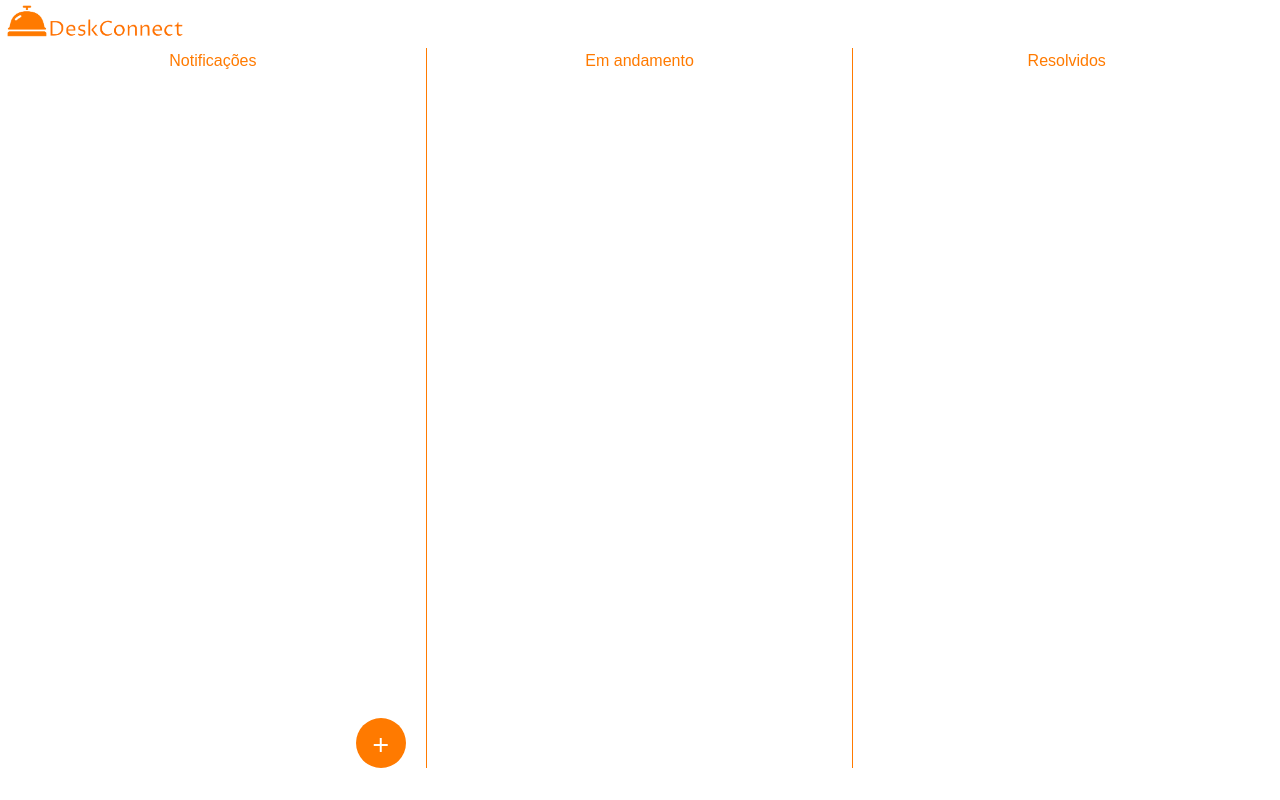
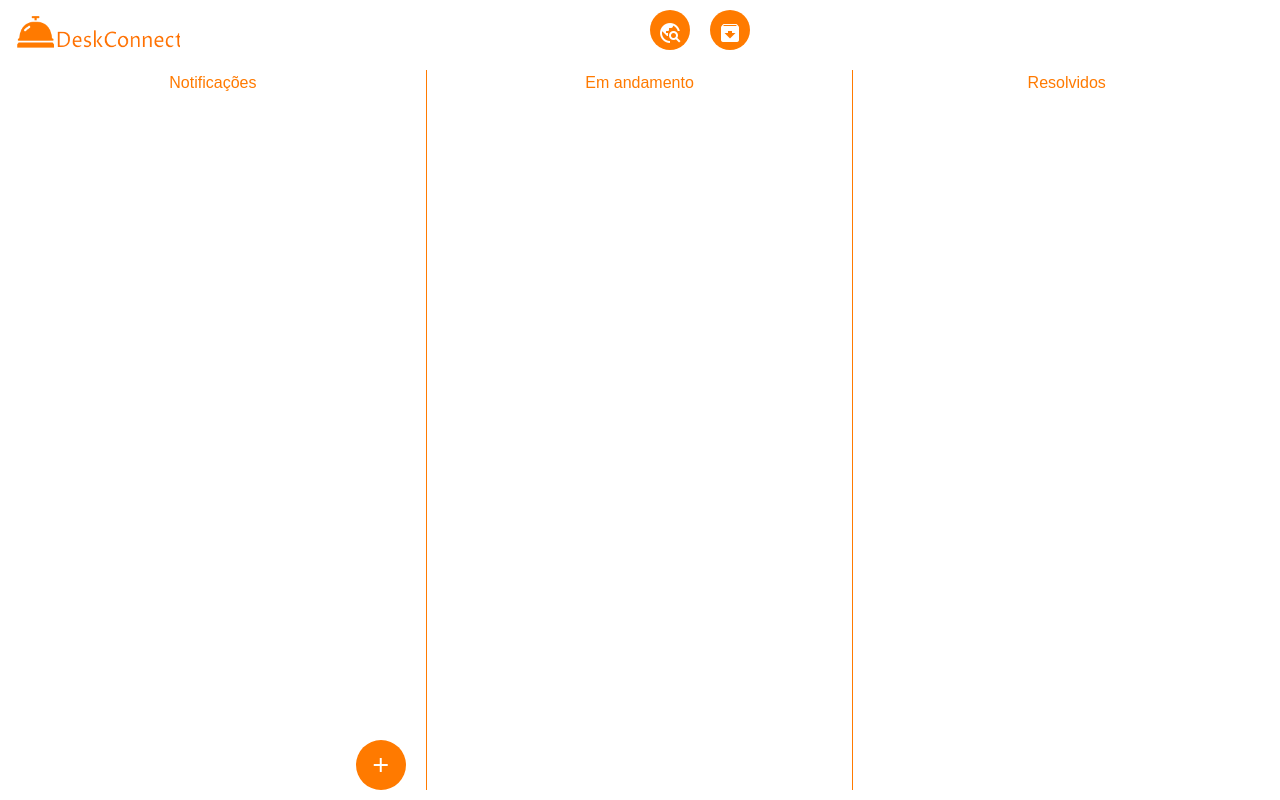
Before and after one commit to annaluizacaraciolo/projeto_de_desenvolvimento, a plain HTML site: page board.html in a window 1280 px wide. Drawn offline with Linux system fonts and the light colour scheme; a web font is replaced by a local one.

Commit message:
Added top menu buttons
Top menu buttons are not functional;
Fixed icons alignment;
Clean text box from speech recognition when clicked on the close button.

```diff
--- a/board.css
+++ b/board.css
@@ -6,18 +6,20 @@
 }
 
 img {
-    object-position: top 0px right 0px;
+    object-position: top 10px right -10px;
 }
 
 .top-menu {
     display: flex;
+    height: 70px;
 }
 
 .material-icons {
     font-family: 'Material Icons';
     font-weight: normal;
     font-style: normal;
-    font-size: 25px;  /* Preferred icon size */
+    font-size: 25px;
+    /* Preferred icon size */
     display: inline-block;
     line-height: 1;
     text-transform: none;
@@ -25,6 +27,7 @@ img {
     word-wrap: normal;
     white-space: nowrap;
     direction: ltr;
+    vertical-align: middle;
 
     /* Support for all WebKit browsers. */
     -webkit-font-smoothing: antialiased;
@@ -36,6 +39,13 @@ img {
 
     /* Support for IE. */
     font-feature-settings: 'liga';
+}
+
+#drop-menu {
+    color: #FF7A00;
+    font-size: 50px;
+    left: 50%;
+    position: absolute;
 }
 
 button {
@@ -73,16 +83,6 @@ p {
 }
 
 .adicionar {
-    border-radius: 50%;
-    background-color: #FF7A00;
-    color: #FFFFFF;
-    font-size: 40px;
-    border: 0px;
-    text-align: center;
-    width: 50px;
-    height: 50px;
-    border: none;
-    cursor: pointer;
     position: absolute;
     right: 20px;
     bottom: 0;
@@ -91,18 +91,6 @@ p {
 #fechar {
     right: 10px;
     top: 10px;
-}
-
-.arrow {
-    border: #FF7A00;
-
-    display: inline-block;
-    padding: 3px;
-}
-
-.down {
-    transform: rotate(45deg);
-    -webkit-transform: rotate(45deg);
 }
 
 .modal {
@@ -156,3 +144,54 @@ p {
     margin: 50px auto;
     padding: 1rem;
 }
+
+ul {
+    margin: 0;
+    padding: 0;
+    display: flex;
+    position: absolute;
+    left: 50%;
+}
+
+ul li {
+    display: inline-flex;
+    list-style: none;
+    margin: 10px 10px;
+}
+
+ul li a {
+    position: relative;
+    display: block;
+    width: 40px;
+    height: 40px;
+    text-align: center;
+    line-height: 43px;
+    background: #ff7b00;
+    border-radius: 50%;
+    font-size: 20px;
+    color: #ffffff;
+    transition: .5s;
+}
+
+ul li a::before {
+    content: '';
+    position: absolute;
+    top: 0;
+    left: 0;
+    width: 100%;
+    height: 100%;
+    border-radius: 50%;
+    background: #FF7A00;
+    transition: .5s;
+    transform: scale(.9);
+    z-index: -1;
+}
+
+ul li a:hover::before {
+    transform: scale(1.1);
+    box-shadow: 0 0 15px #FF7A00;
+}
+
+ul li a:hover {
+    box-shadow: 0 0 5px #FF7A00;
+}
--- a/board.html
+++ b/board.html
@@ -8,18 +8,28 @@
     <link rel="preconnect" href="https://fonts.gstatic.com" crossorigin>
     <link href="https://fonts.googleapis.com/css2?family=Proza+Libre&display=swap" rel="stylesheet">
     <link href="https://fonts.googleapis.com/icon?family=Material+Icons" rel="stylesheet">
-    <meta name="viewport" content="width=device-width, initial-scale=1.0">
 </head>
 <body>
     <div class="top-menu">
-        <img src="logo completa sem fundo.png" width="190px" height="auto">
-        <p><i class="arrow down"></i></p>
+        <img src="logo completa sem fundo.png" width="180px" height="50px">
+        <ul>
+            <li>
+              <a href="#">
+                <i class="material-icons" id="menu-button"> travel_explore </i>
+              </a>
+            </li>
+            <li>
+              <a href="#">
+                <i class="material-icons" id="menu-button"> archive </i>
+              </a>
+            </li>
+        </ul>
     </div>
 
     <div class="board">
         <div class="secao">
             <p>Notificações</p>
-             <button class="adicionar"><span class="material-icons">add</span></button>
+            <button class="adicionar"><span class="material-icons">add</span></button>
         </div>
         <div class="secao">
             <p>Em andamento</p>
--- a/board.js
+++ b/board.js
@@ -12,6 +12,11 @@ function windowOnClick(event) {
     }
 }
 
+function cleanText() {
+    texto.value = null;
+}
+
 trigger.addEventListener("click", toggleModal);
 closeButton.addEventListener("click", toggleModal);
 window.addEventListener("click", windowOnClick);
+closeButton.addEventListener("click", cleanText);
```
